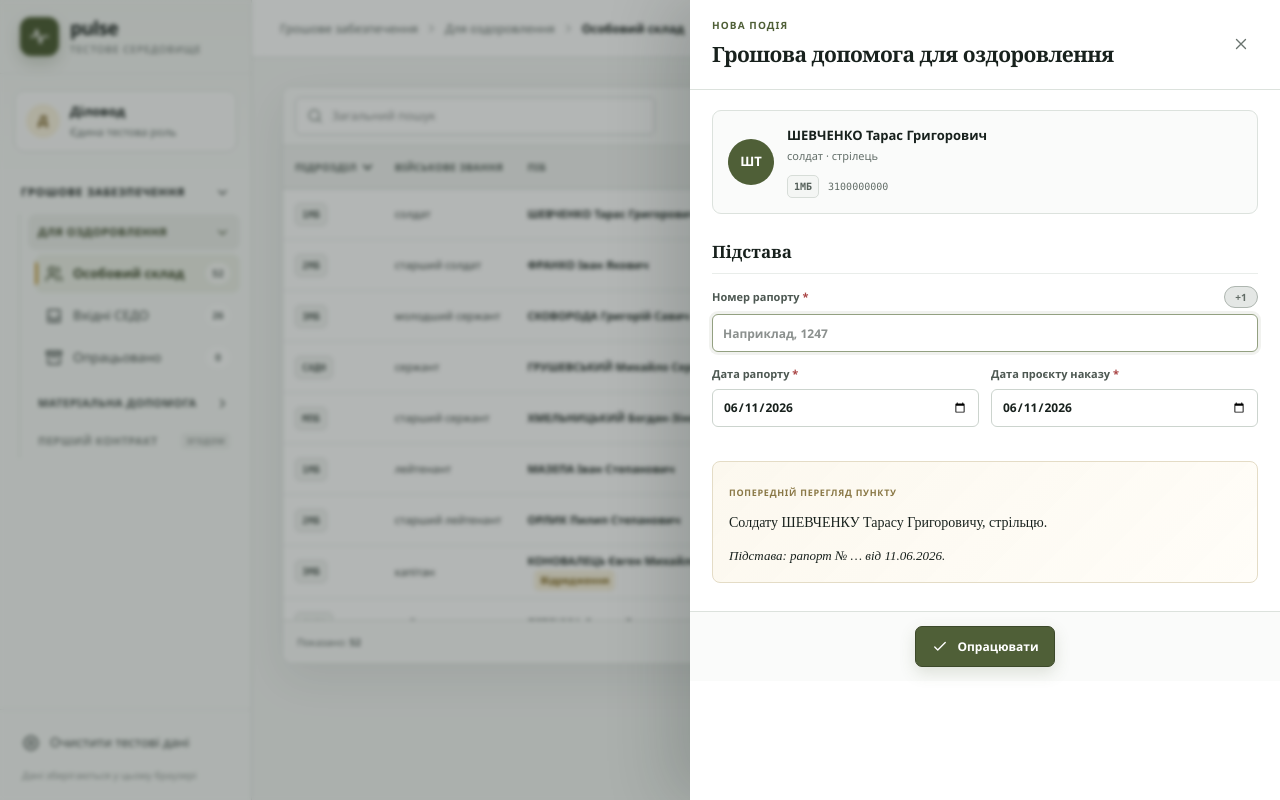
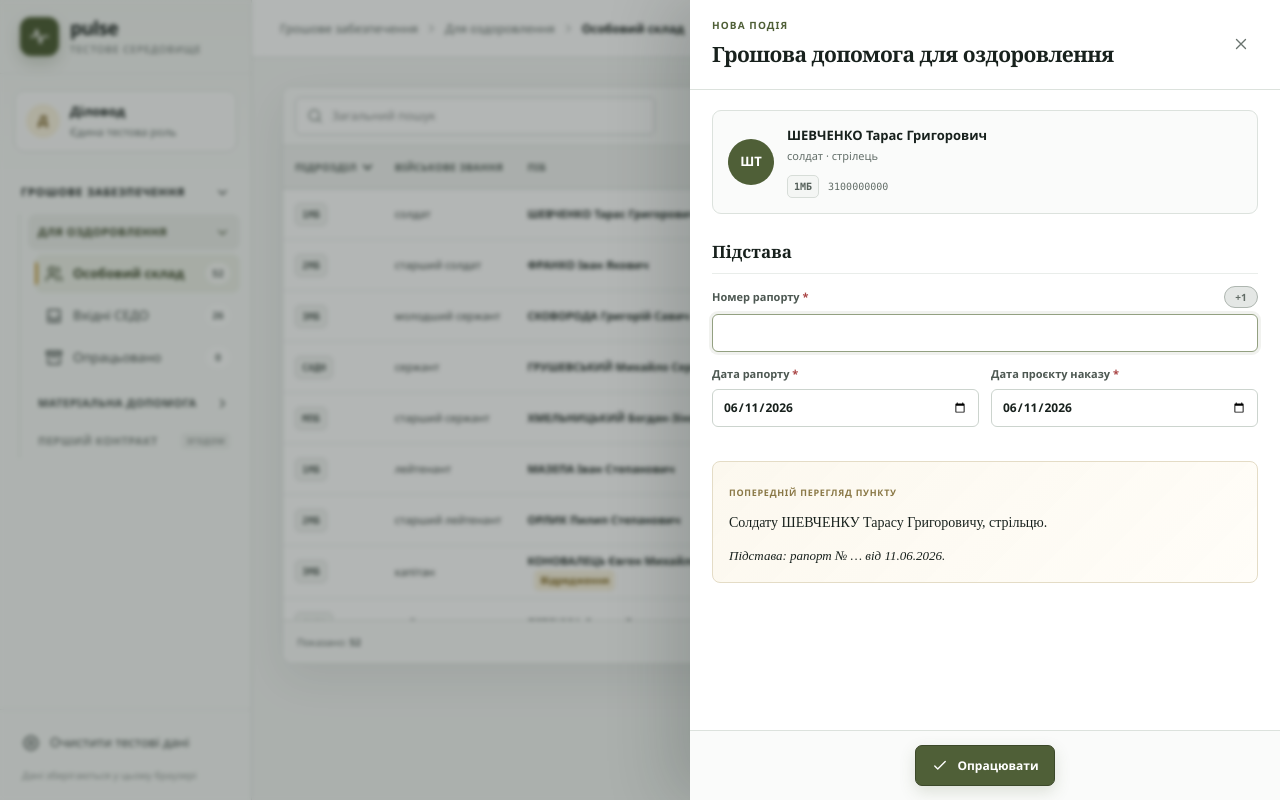
Before and after one commit to vladrudn/pulse.github.io, a Next.js app: page / in a window 1280 px wide. Both pictures are taken after a click on the button 1222 px from the left and 214 px from the top of the page. Built offline with nearby package versions, Linux system fonts and the light colour scheme.

Commit message:
tooltip є окремим елементом і реагує тільки на hover контейнера +1

```diff
--- a/src/app/globals.css
+++ b/src/app/globals.css
@@ -1102,6 +1102,13 @@ input[type="checkbox"] {
   border-bottom: 1px solid var(--line);
 }
 
+.request-drawer > form {
+  display: flex;
+  min-height: 0;
+  flex: 1;
+  flex-direction: column;
+}
+
 .request-drawer h2 {
   max-width: 420px;
   font-size: 21px;
@@ -1215,7 +1222,8 @@ input[type="checkbox"] {
   font-weight: 600;
 }
 
-.form-section label {
+.form-section label,
+.form-field {
   display: flex;
   flex-direction: column;
   gap: 6px;
@@ -1225,7 +1233,8 @@ input[type="checkbox"] {
   font-weight: 650;
 }
 
-.form-section label > span b {
+.form-section label > span b,
+.form-field b {
   color: var(--red);
 }
 
@@ -1236,8 +1245,19 @@ input[type="checkbox"] {
   gap: 10px;
 }
 
+.report-number-label label {
+  display: block;
+  margin: 0;
+}
+
+.increment-badge-wrap {
+  position: relative;
+  display: inline-flex;
+  width: max-content;
+  flex: 0 0 auto;
+}
+
 .increment-badge {
-  position: relative;
   min-width: 34px;
   height: 22px;
   padding: 0 8px;
@@ -1260,7 +1280,7 @@ input[type="checkbox"] {
   box-shadow: 0 0 0 3px rgba(35, 132, 71, 0.2);
 }
 
-.increment-badge::after {
+.increment-tooltip {
   position: absolute;
   right: 0;
   bottom: calc(100% + 7px);
@@ -1270,7 +1290,6 @@ input[type="checkbox"] {
   border-radius: 6px;
   background: #29332e;
   color: white;
-  content: attr(data-tooltip);
   font-size: 10px;
   font-weight: 500;
   line-height: 1.4;
@@ -1280,8 +1299,7 @@ input[type="checkbox"] {
   transition: opacity 140ms ease, transform 140ms ease;
 }
 
-.increment-badge:hover::after,
-.increment-badge:focus-visible::after {
+.increment-badge-wrap:hover .increment-tooltip {
   opacity: 1;
   transform: translateY(0);
 }
@@ -1346,6 +1364,7 @@ input[type="checkbox"] {
 
 .request-drawer form > footer {
   display: flex;
+  flex: 0 0 auto;
   justify-content: center;
   gap: 9px;
   min-height: 70px;
--- a/src/components/impuls-workspace.tsx
+++ b/src/components/impuls-workspace.tsx
@@ -34,6 +34,43 @@ const STORAGE_KEY = "impuls-gdo-workspace-v1";
 const REPORT_INCREMENT_KEY = "impuls-gdo-report-increment-v1";
 const LAST_MANUAL_REPORT_KEY = "impuls-gdo-last-manual-report-v1";
 const LAST_MANUAL_REPORT_DATE_KEY = "impuls-gdo-last-manual-report-date-v1";
+const LAST_CIRCUMSTANCES_KEY = "impuls-md-last-circumstances-v1";
+const LAST_ADDITIONAL_BASIS_KEY = "impuls-md-last-additional-basis-v1";
+const readStoredHistory = (key: string) => {
+  try {
+    const stored = window.localStorage.getItem(key);
+    if (!stored) return [];
+    try {
+      const parsed = JSON.parse(stored);
+      if (Array.isArray(parsed)) {
+        return parsed.filter((value): value is string =>
+          typeof value === "string" && Boolean(value.trim())
+        );
+      }
+    } catch {
+      // Migrate the previously stored single value into history.
+    }
+    return stored.trim() ? [stored.trim()] : [];
+  } catch {
+    return [];
+  }
+};
+const addStoredHistoryValue = (key: string, history: string[], value: string) => {
+  const normalized = value.trim();
+  if (!normalized) return history;
+  const next = [
+    normalized,
+    ...history.filter((item) =>
+      item.toLocaleLowerCase("uk") !== normalized.toLocaleLowerCase("uk")
+    ),
+  ].slice(0, 20);
+  try {
+    window.localStorage.setItem(key, JSON.stringify(next));
+  } catch {
+    // Keep the updated history available for the current session.
+  }
+  return next;
+};
 const today = () => new Date().toISOString().slice(0, 10);
 const makeId = () =>
   typeof crypto !== "undefined" && "randomUUID" in crypto
@@ -1099,6 +1136,12 @@ function RequestDrawer({
   const [formOrderDate, setFormOrderDate] = useState(today());
   const [circumstances, setCircumstances] = useState("");
   const [vlk, setVlk] = useState("");
+  const [circumstancesHistory, setCircumstancesHistory] = useState(() =>
+    readStoredHistory(LAST_CIRCUMSTANCES_KEY)
+  );
+  const [additionalBasisHistory, setAdditionalBasisHistory] = useState(() =>
+    readStoredHistory(LAST_ADDITIONAL_BASIS_KEY)
+  );
   const [errors, setErrors] = useState<Record<string, string>>({});
 
   const submit = () => {
@@ -1137,6 +1180,22 @@ function RequestDrawer({
         }
       } catch {
         // Saved defaults remain available for the current form.
+      }
+      if (aidKind === "material") {
+        setCircumstancesHistory((current) =>
+          addStoredHistoryValue(
+            LAST_CIRCUMSTANCES_KEY,
+            current,
+            circumstances,
+          )
+        );
+        setAdditionalBasisHistory((current) =>
+          addStoredHistoryValue(
+            LAST_ADDITIONAL_BASIS_KEY,
+            current,
+            vlk,
+          )
+        );
       }
     }
   };
@@ -1227,22 +1286,35 @@ function RequestDrawer({
                     autoFocus
                     value={circumstances}
                     onChange={(event) => setCircumstances(event.target.value)}
-                    placeholder="Номер, дата або реквізити довідки"
+                    list="circumstances-history"
+                    placeholder="Наприклад, №777 від 07.06.2026 видана в/ч А0000"
                   />
+                  <datalist id="circumstances-history">
+                    {circumstancesHistory.map((value) => (
+                      <option key={value} value={value} />
+                    ))}
+                  </datalist>
                 </label>
                 <label>
-                  <span>Довідка ВЛК</span>
+                  <span>Додаткова підстава</span>
                   <input
                     value={vlk}
                     onChange={(event) => setVlk(event.target.value)}
+                    list="additional-basis-history"
                     placeholder="Номер, дата або реквізити довідки"
                   />
+                  <datalist id="additional-basis-history">
+                    {additionalBasisHistory.map((value) => (
+                      <option key={value} value={value} />
+                    ))}
+                  </datalist>
                 </label>
               </>
             )}
-            <label className={errors.reportNumber ? "field-error" : ""}>
-              <span className="report-number-label">
-                <span>Номер рапорту <b>*</b></span>
+            <div className={`form-field ${errors.reportNumber ? "field-error" : ""}`}>
+              <div className="report-number-label">
+                <label htmlFor="report-number">Номер рапорту <b>*</b></label>
+                <span className="increment-badge-wrap">
                   <button
                     type="button"
                     className={`increment-badge ${incrementReport ? "is-active" : ""}`}
@@ -1250,13 +1322,18 @@ function RequestDrawer({
                     aria-label={`Автоматичний наступний номер: ${
                       incrementReport ? "увімкнено" : "вимкнено"
                     }`}
-                  data-tooltip="Зберігати останній введений номер рапорту та підставляти наступний номер +1."
                     onClick={toggleIncrement}
                   >
                     +1
                   </button>
+                  <span className="increment-tooltip" role="tooltip">
+                    Зберігати останній введений номер рапорту та підставляти
+                    наступний номер +1.
                   </span>
+                </span>
+              </div>
               <input
+                id="report-number"
                 autoFocus={aidKind !== "material"}
                 value={reportNumber}
                 onChange={(event) => setReportNumber(event.target.value)}
@@ -1265,10 +1342,9 @@ function RequestDrawer({
                     normalizeManualReportNumber(current)
                   )}
                 inputMode="numeric"
-                placeholder="Наприклад, 1247"
               />
               {errors.reportNumber && <small>{errors.reportNumber}</small>}
-            </label>
+            </div>
             <div className="form-grid">
               <label className={errors.reportDate ? "field-error" : ""}>
                 <span>Дата рапорту <b>*</b></span>
@@ -1299,7 +1375,7 @@ function RequestDrawer({
               Підстава: рапорт № {reportNumber || "…"} від{" "}
               {reportDate ? formatDate(reportDate) : "…"}
               {aidKind === "material" && circumstances.trim()
-                ? `; ${circumstances.trim()}`
+                ? `; довідка про обставини поранення ${circumstances.trim()}`
                 : ""}
               {aidKind === "material" && vlk.trim()
                 ? `; ${vlk.trim()}`
--- a/src/lib/document.ts
+++ b/src/lib/document.ts
@@ -26,9 +26,14 @@ const formatOrderDate = (value: string) => {
 };
 
 const buildBasisText = (request: AidRequest) => {
-  const supplements = [request.circumstances, request.vlk]
-    .map((value) => value?.trim())
-    .filter(Boolean);
+  const circumstances = request.circumstances?.trim();
+  const additionalBasis = request.vlk?.trim();
+  const supplements = [
+    circumstances
+      ? `довідка про обставини поранення ${circumstances}`
+      : undefined,
+    additionalBasis,
+  ].filter(Boolean);
   const reportBasis = `Підстава: рапорт № ${request.reportNumber} від ${
     formatDate(request.reportDate)
   }`;
```
Lines whose indentation alone changed are shown as unchanged.
